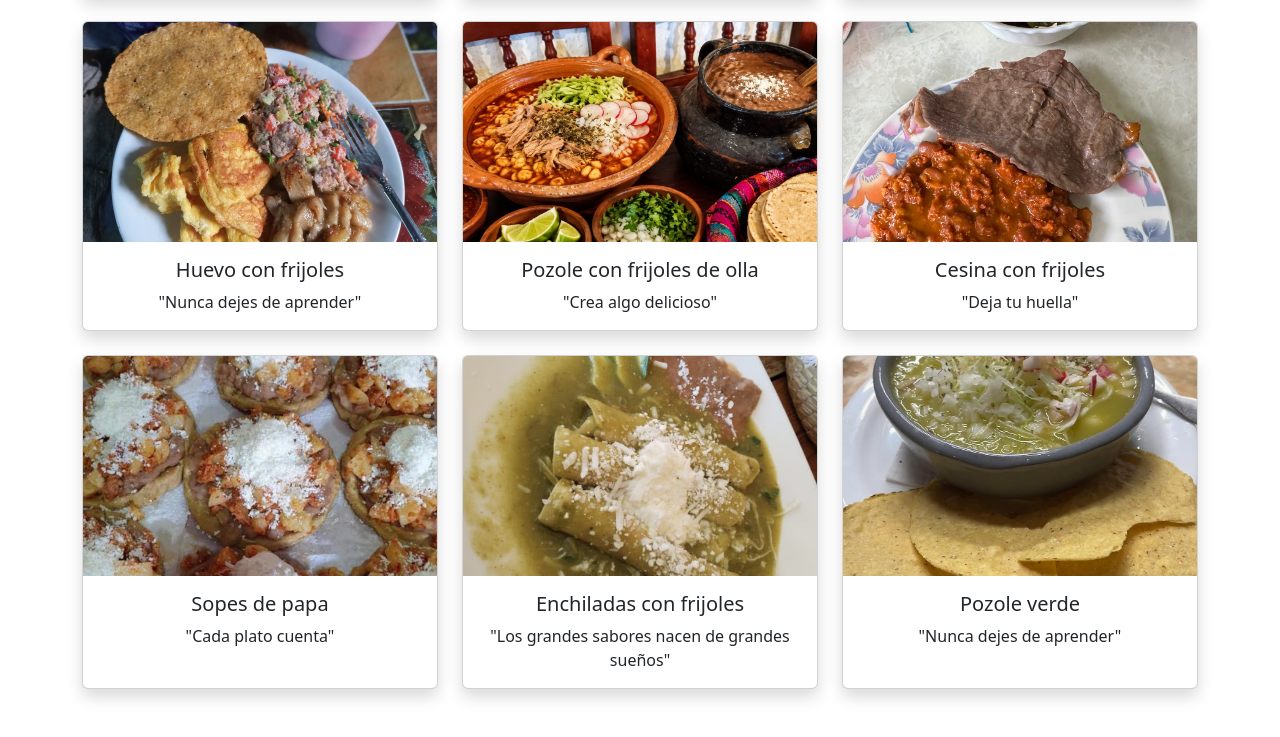
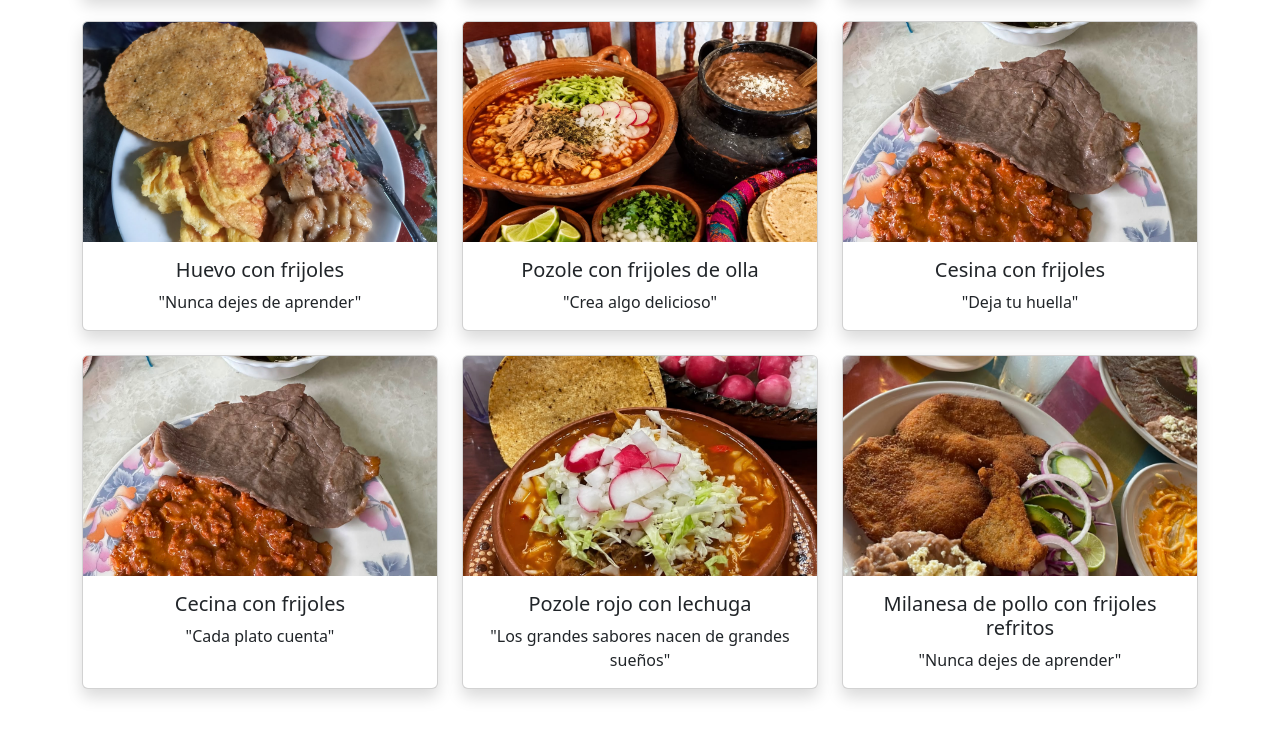
Before and after one commit to daysyregina02-jpg/WEBSITY_CECyMagic_Dasy, a plain HTML site: page index.html in a window 1280 px wide. Shown: the part 3543-4280 px from the top of the page. Drawn offline with nearby package versions, Linux system fonts and the light colour scheme.

Commit message:
Update index.html

```diff
--- a/index.html
+++ b/index.html
@@ -564,14 +564,14 @@
 
            <div class="col-md-4">
         <div class="card h-100 shadow">
-            <img src="ValledeBravo.jpeg"
+            <img src="C24.jpeg"
             class="card-img-top"
             alt="Imagen 34">
 
 
         <div class="card-body text-center">
         <h5 class="card-title">
-          Sopes de papa </h5>
+          Cecina con frijoles </h5>
         <P class="card-text">
          "Cada plato cuenta" </P>
           </div>
@@ -580,14 +580,14 @@
 
           <div class="col-md-4">
         <div class="card h-100 shadow">
-            <img src="ValledeBravo2.jpeg"
+            <img src="C19.jpeg"
             class="card-img-top"
             alt="Imagen 35">
 
 
         <div class="card-body text-center">
         <h5 class="card-title">
-          Enchiladas con frijoles </h5>
+          Pozole rojo con lechuga </h5>
         <P class="card-text">
          "Los grandes sabores nacen de grandes sueños" </P>
           </div>
@@ -596,14 +596,14 @@
 
            <div class="col-md-4">
         <div class="card h-100 shadow">
-            <img src="ValledeBravo3.jpeg"
+            <img src="C7.jpeg"
             class="card-img-top"
             alt="Imagen 36">
 
 
         <div class="card-body text-center">
         <h5 class="card-title">
-          Pozole verde </h5>
+          Milanesa de pollo con frijoles refritos </h5>
         <P class="card-text">
          "Nunca dejes de aprender" </P>
           </div>
```
